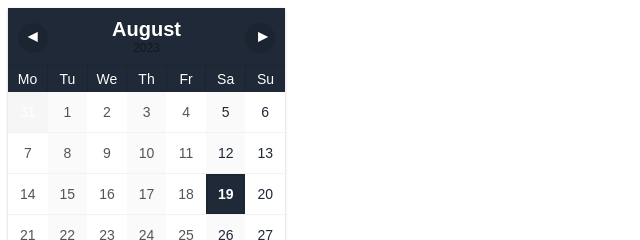
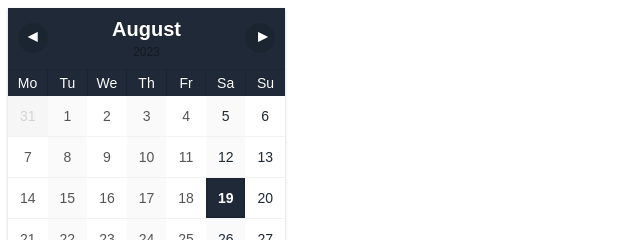
Before and after one commit to alexanderbeutl/notion-kalender, a plain HTML site: page index.html in a window 1280 px wide. In both pictures the pointer is over the element 27 px from the left and 112 px from the top of the page. Shown: the top 240 px of the page, 0-640 px from the left. Drawn offline with Linux system fonts and the light colour scheme.

Commit message:
Update index.html

```diff
--- a/index.html
+++ b/index.html
@@ -74,6 +74,7 @@ th .any {
     display: block;
     text-shadow: none;
     color: rgba(0,0,0,0.4);
+    margin-top: 4px;
 }
 tr:nth-child(2) th {
     padding: 5px;
@@ -108,7 +109,7 @@ td.fora > span {
 }
 td > span:hover {
     background: #d6d7d6;
-    color: #fff;
+    color: #1f2937;
 }
 .boto-next, .boto-prev {
     background: rgba(0,0,0,0.1);
```
